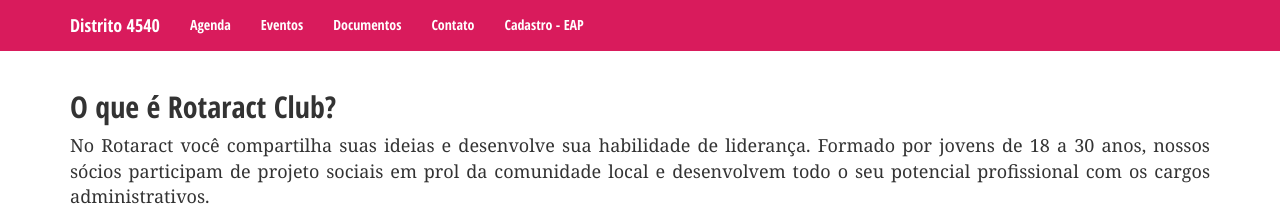
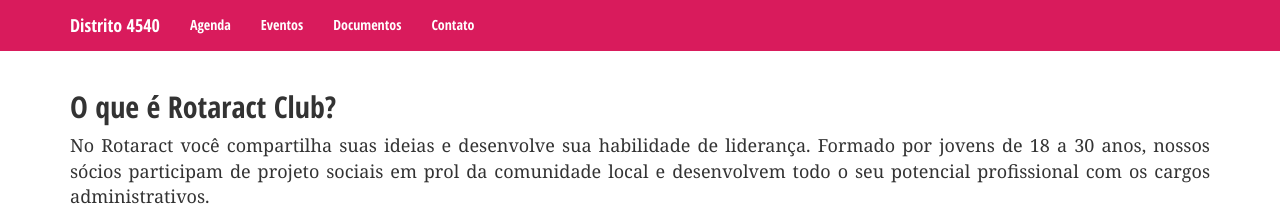
Before and after one commit to miguelkiri/rotaract, a Jekyll site: the page built from index.html, in a window 1280 px wide. Shown: the top 209 px of the page. Built offline with Jekyll 4.4.1, drawn with Linux system fonts in a browser that asks for light colours; nearby versions of some CDN libraries.

Commit message:
Retirada de teste para link de formulário

```diff
--- a/_data/nav.yaml
+++ b/_data/nav.yaml
@@ -7,4 +7,4 @@ main:
     # - { url: '/team', text: 'Equipe' }
     - { url: '/documents', text: 'Documentos' }
     - { url: '/contact', text: 'Contato' }
-    - { url: 'https://docs.google.com/forms/d/e/1FAIpQLScDEeYXkKgXzCXTj4GV1y2fyAENLOtjpvnhuIBp2KQtLM5yjQ/closedform', text: 'Cadastro - EAP'}
+    # - { url: 'https://docs.google.com/forms/d/e/1FAIpQLScDEeYXkKgXzCXTj4GV1y2fyAENLOtjpvnhuIBp2KQtLM5yjQ/closedform', text: 'Cadastro - EAP'}
```
